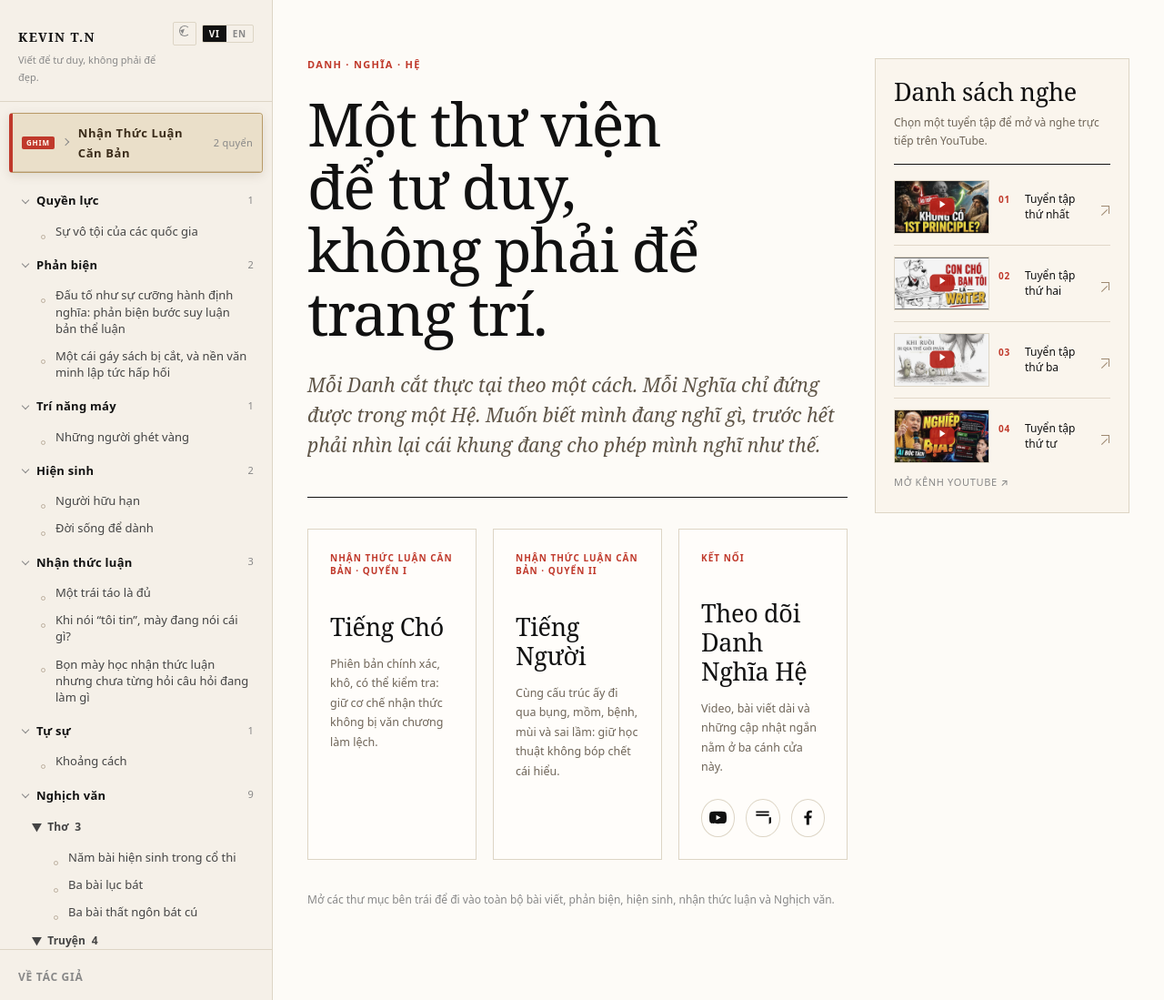
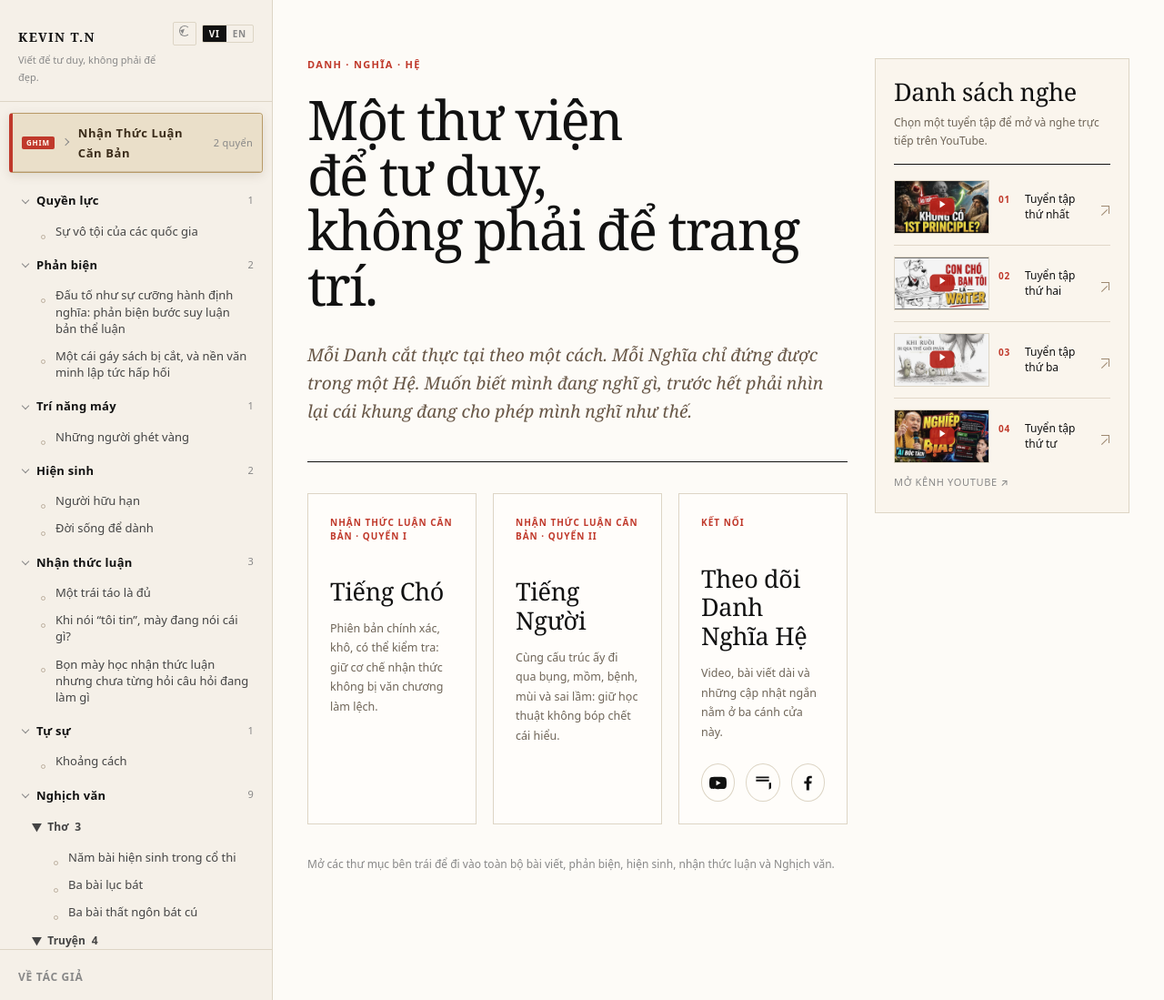
Before and after one commit to jkdkr2439/jkdkr2439.github.io, a Jekyll site: the page built from index.html, in a window 1280 px wide. Shown: the whole page at 91% size. Built offline with Jekyll 4.4.1, drawn with Linux system fonts in a browser that asks for light colours.

Commit message:
Refine editorial typography

```diff
--- a/assets/css/site.css
+++ b/assets/css/site.css
@@ -6,8 +6,8 @@
   --red: #C0392B;
   --border: #DDD5C5;
   --sidebar-w: 300px;
-  --font-display: 'Noto Serif', Georgia, serif;
-  --font-text: 'Noto Serif', Georgia, serif;
+  --font-display: 'Newsreader', Georgia, serif;
+  --font-text: 'Newsreader', Georgia, serif;
   --font-ui: 'Be Vietnam Pro', system-ui, -apple-system, sans-serif;
   --font-mono: 'JetBrains Mono', Consolas, monospace;
 }
@@ -445,8 +445,8 @@ body {
 .home-content { display: grid; grid-template-columns: minmax(0, 3fr) minmax(280px, 1fr); column-gap: 30px; max-width: 1560px; margin: 0 auto; padding: 64px 38px 100px; align-items: start; }
 .home-main { min-width: 0; }
 .home-kicker { margin-bottom: 22px; color: var(--red); font: 700 11px/1.35 var(--font-ui); letter-spacing: 0.12em; text-transform: uppercase; }
-.home-title { max-width: 900px; margin-bottom: 28px; font-family: var(--font-display); font-size: clamp(42px, 5.2vw, 76px); font-weight: 500; line-height: 1.04; letter-spacing: -0.025em; text-wrap: balance; }
-.home-lead { max-width: 720px; color: #5f5548; font-size: clamp(18px, 1.65vw, 23px); font-style: italic; line-height: 1.58; }
+.home-title { max-width: 790px; margin-bottom: 30px; font-family: var(--font-display); font-size: clamp(44px, 4.7vw, 68px); font-weight: 500; line-height: 1.01; letter-spacing: -0.032em; text-wrap: balance; }
+.home-lead { max-width: 660px; color: #685747; font-size: clamp(18px, 1.5vw, 21px); font-style: italic; line-height: 1.62; }
 .home-rule { width: 100%; margin: 40px 0 34px; border: 0; border-top: 1.5px solid var(--ink); }
 .home-grid { display: grid; grid-template-columns: repeat(3, minmax(0, 1fr)); gap: 18px; }
 .home-card { min-height: 225px; padding: 24px; border: 1px solid var(--border); background: #fffdfa; color: var(--ink); text-decoration: none; transition: border-color 0.15s, transform 0.15s, box-shadow 0.15s; }
--- a/index.html
+++ b/index.html
@@ -12,7 +12,7 @@ layout: none
 <meta name="description" content="Triết học · Tự sự · Không khoan nhượng">
 <link rel="preconnect" href="https://fonts.googleapis.com">
 <link rel="preconnect" href="https://fonts.gstatic.com" crossorigin>
-<link href="https://fonts.googleapis.com/css2?family=Be+Vietnam+Pro:ital,wght@0,400;0,500;0,600;0,700;1,400&family=JetBrains+Mono:wght@400;500&family=Noto+Serif:ital,wght@0,400;0,500;0,600;0,700;1,400&display=swap" rel="stylesheet">
+<link href="https://fonts.googleapis.com/css2?family=Be+Vietnam+Pro:ital,wght@0,400;0,500;0,600;0,700;1,400&family=JetBrains+Mono:wght@400;500&family=Newsreader:ital,wght@0,400;0,500;0,600;0,700;1,400&display=swap" rel="stylesheet">
 <link rel="stylesheet" href="{{ '/assets/css/site.css' | relative_url }}">
 </head>
 <body>
```
